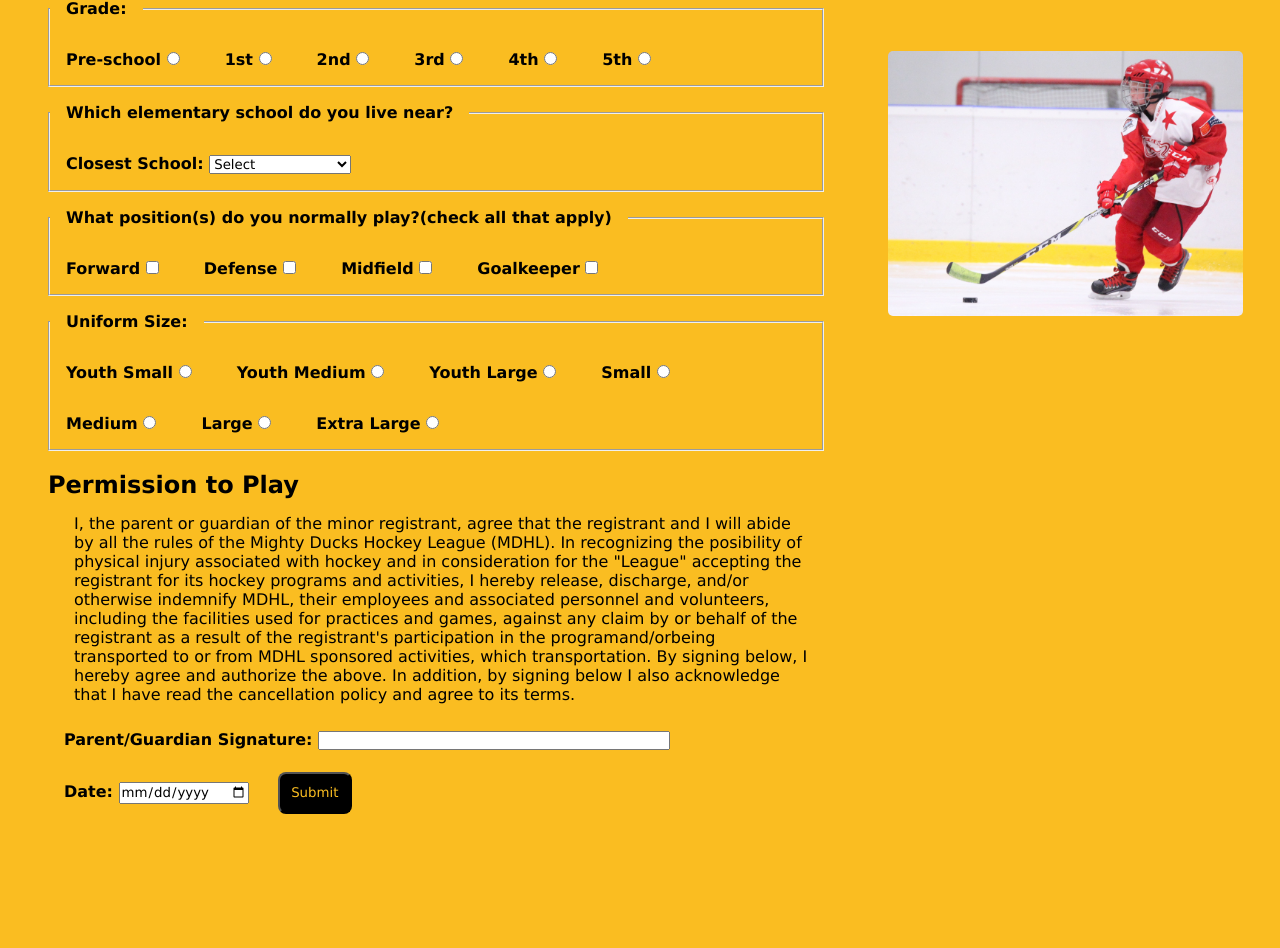
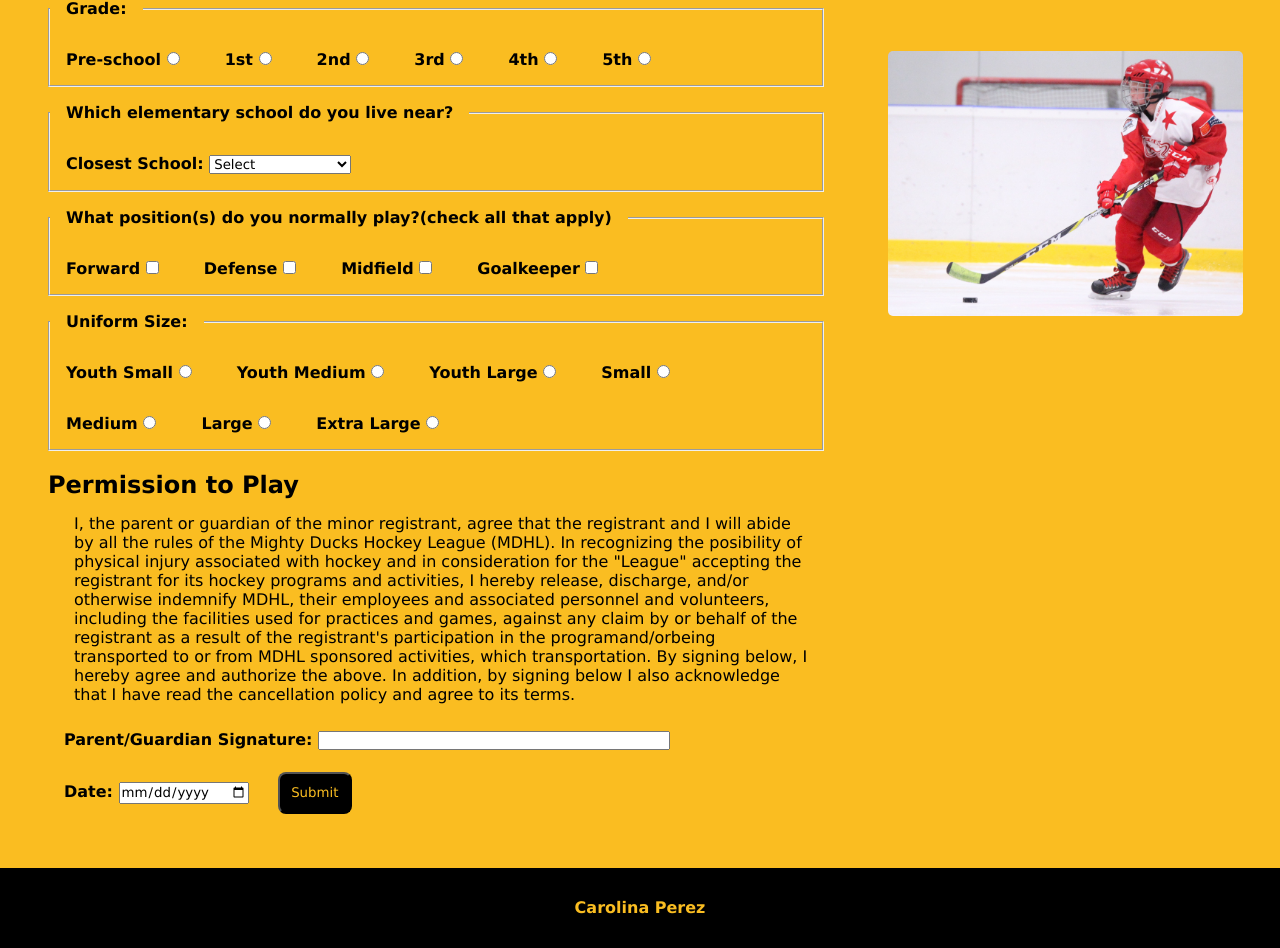
Before and after one commit to CarolinaPerez1992/mdhl-perez, a plain HTML site: page registration.html in a window 1280 px wide. Shown: the part 841-1789 px from the top of the page. Before the commit the page ends 1709 px from the top, so only its background shows below. Drawn offline with Linux system fonts and the light colour scheme.

Commit message:
footerderegistration

```diff
--- a/registration.html
+++ b/registration.html
@@ -150,5 +150,8 @@
             <img src="./assets/image/hockey2.jpg" width="200" alt="playing hockey" class="imagen"/>
         </div>
     </main>
+    <footer>
+        <h4>Carolina Perez</h4>
+    </footer>
 </body>
 </html>
```
